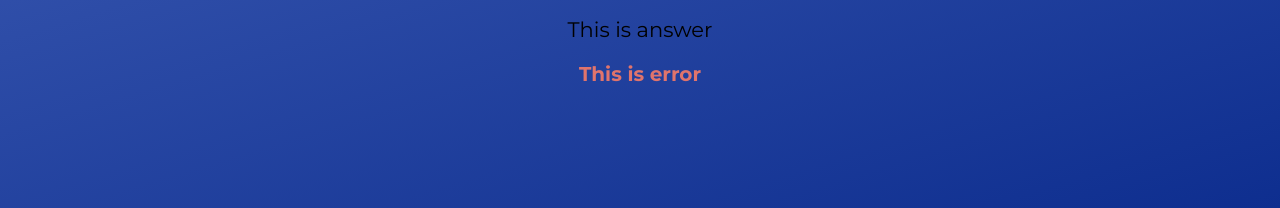
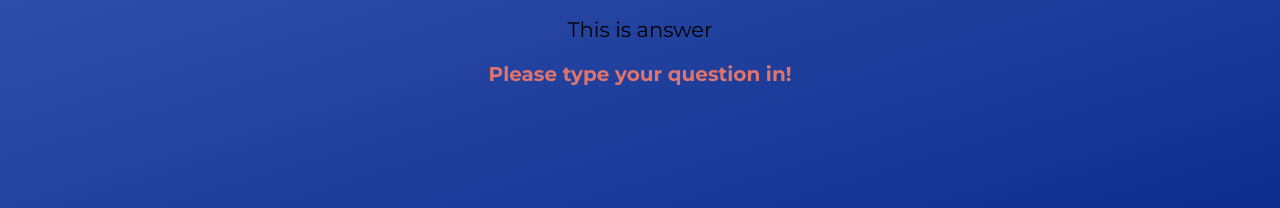
Before and after one commit to marcin-kk/Magic8Ball, a plain HTML site: page index.html in a window 1280 px wide. Both pictures are taken after a click on the picture 584 px from the left and 357 px from the top of the page. Shown: the part 592-800 px from the top of the page. Drawn offline with Linux system fonts and the light colour scheme.

Commit message:
checking for empty input or if ? is missing in place; random answer generator done

```diff
--- a/index.html
+++ b/index.html
@@ -29,7 +29,7 @@
             <h2>Ask a question:</h2>
             <input type="text">
             <p class="answer">This is answer</p>
-            <p class="error">This is error</p>
+            <p class="error"></p>
         </div>
 
     </div>
--- a/script.js
+++ b/script.js
@@ -0,0 +1,35 @@
+const input = document.querySelector("input")
+const ballImg = document.querySelector("img")
+const answer = document.querySelector(".answer")
+const error = document.querySelector(".error")
+const allAnswers = [
+	"Who knows",
+	"Maybe yes, maybe no",
+	"Definitely",
+	"You do not want to know the answer",
+	"No",
+	"Yes",
+	"There is a good chance",
+]
+
+const checkInput = () => {
+	error.textContent = ""
+	const questionAsked = input.value
+	const lastChar = questionAsked.slice(-1)
+	if (questionAsked === "") {
+		error.textContent = "Please type your question in!"
+	} else if (lastChar !== "?") {
+		error.textContent = "Please insert ? at the end!"
+	} else {
+		answer.textContent = generateAnswer(allAnswers)
+	}
+}
+
+const generateAnswer = array => {
+	const index = Math.floor(Math.random() * array.length)
+	console.log(array[index])
+	return array[index]
+}
+
+
+ballImg.addEventListener("click", checkInput)
```
